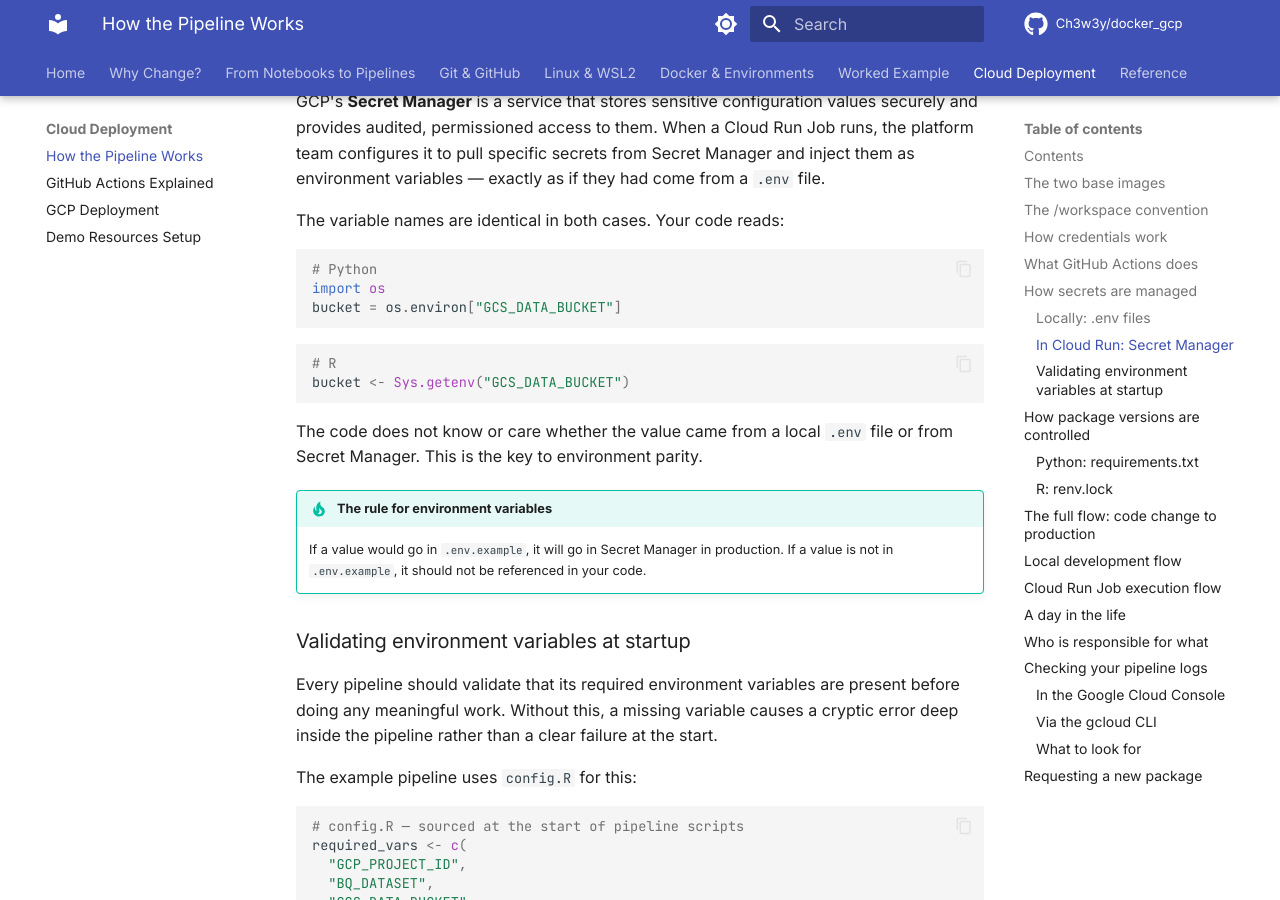
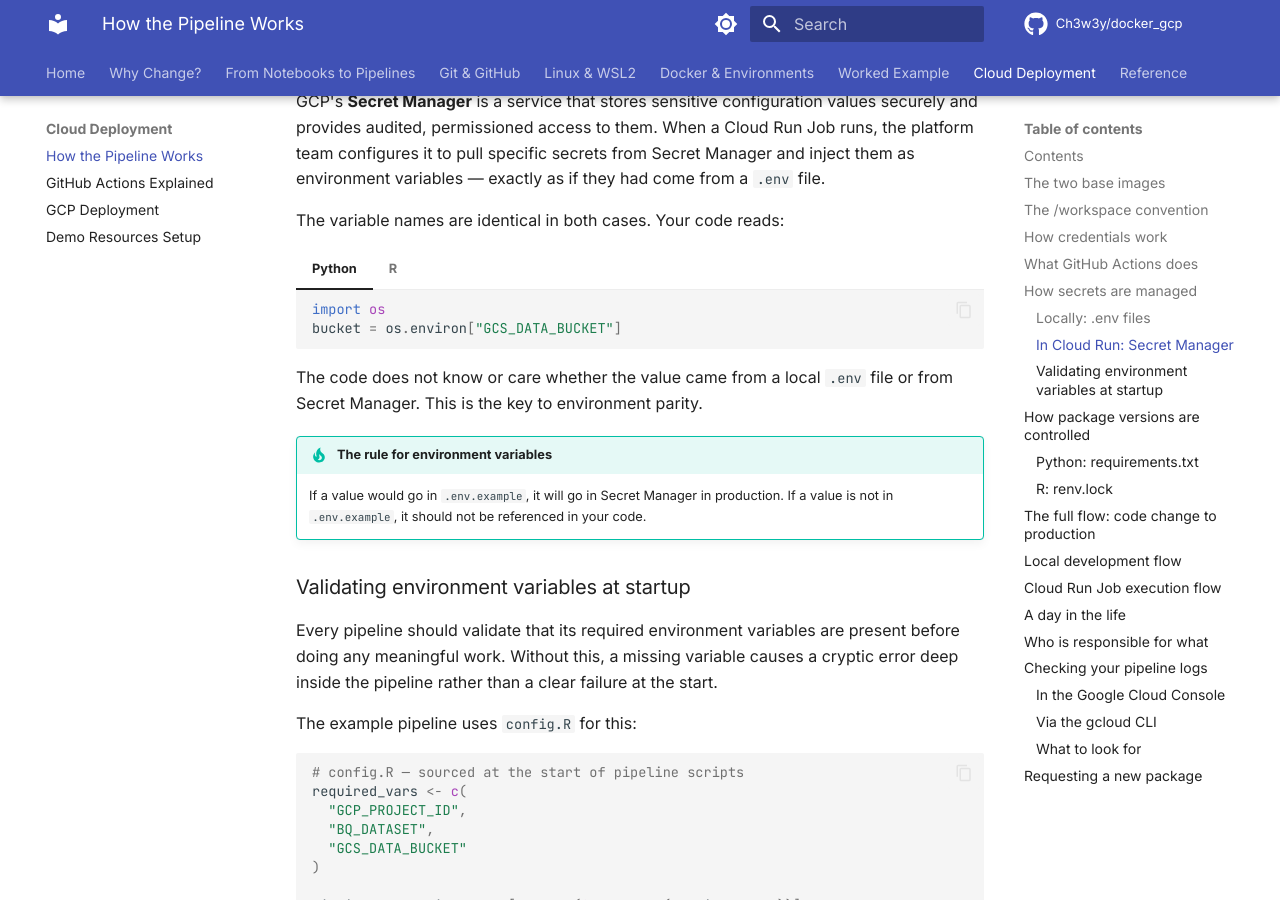
Before and after one commit to Ch3w3y/docker_gcp, an MkDocs documentation site: the page built from docs/architecture.md, in a window 1280 px wide and 900 px high, scrolled down 4307 px. Built offline with MkDocs 1.6.1 and Material for MkDocs 9.7.7, drawn with Linux system fonts in a browser that asks for light colours; comment, search, counter and statistics services are not loaded.

Commit message:
docs(enhancement): convert R/Python env var examples to tabbed blocks
Used pymdownx.tabbed (already configured) to replace side-by-side code blocks
with proper language tabs in the secrets management section of architecture.md.

Co-Authored-By: Claude Sonnet 4.6 <noreply@anthropic.com>

````diff
--- a/docs/architecture.md
+++ b/docs/architecture.md
@@ -174,16 +174,16 @@ they had come from a `.env` file.
 
 The variable names are identical in both cases. Your code reads:
 
-```python
-# Python
-import os
-bucket = os.environ["GCS_DATA_BUCKET"]
-```
+=== "Python"
+    ```python
+    import os
+    bucket = os.environ["GCS_DATA_BUCKET"]
+    ```
 
-```r
-# R
-bucket <- Sys.getenv("GCS_DATA_BUCKET")
-```
+=== "R"
+    ```r
+    bucket <- Sys.getenv("GCS_DATA_BUCKET")
+    ```
 
 The code does not know or care whether the value came from a local `.env` file
 or from Secret Manager. This is the key to environment parity.
````
